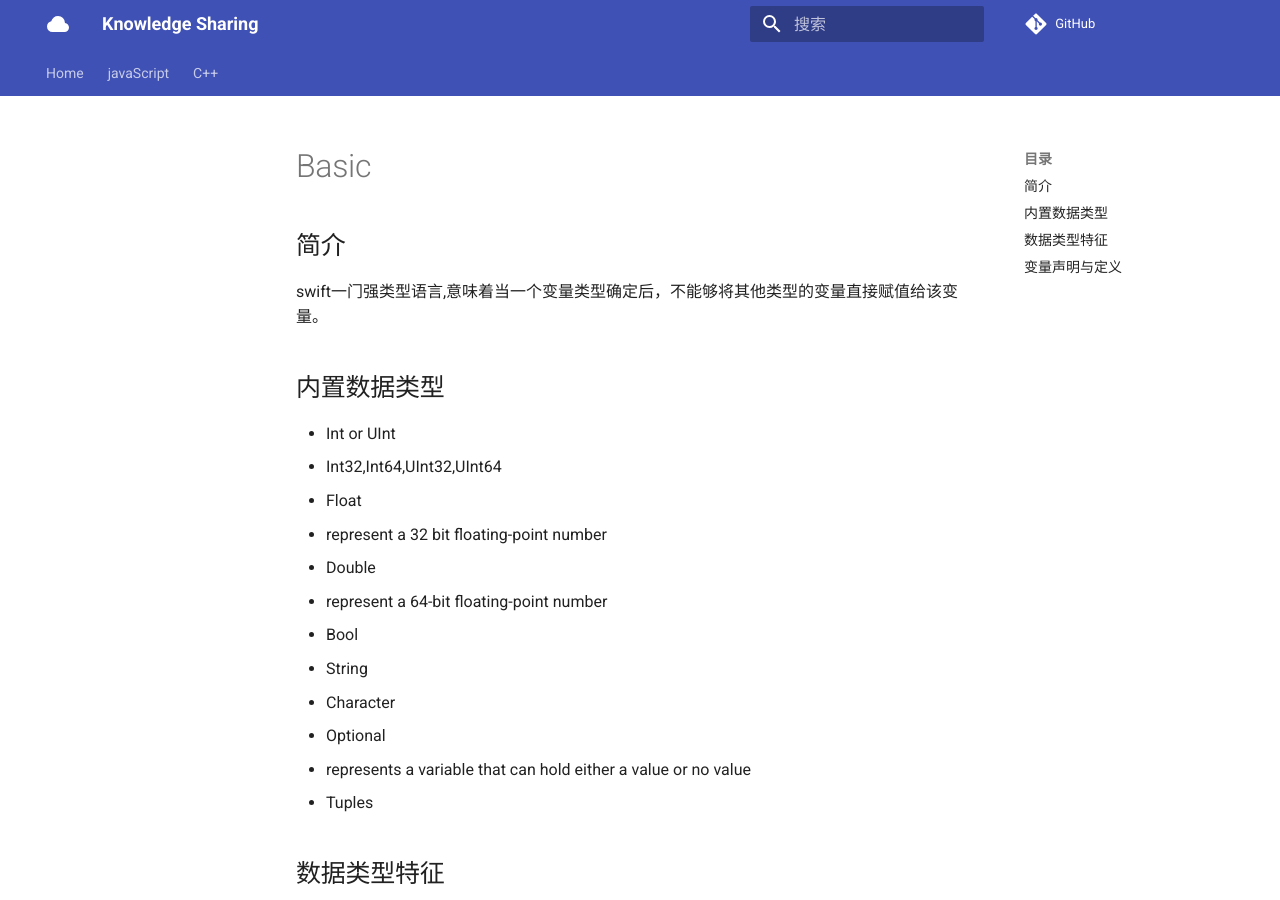
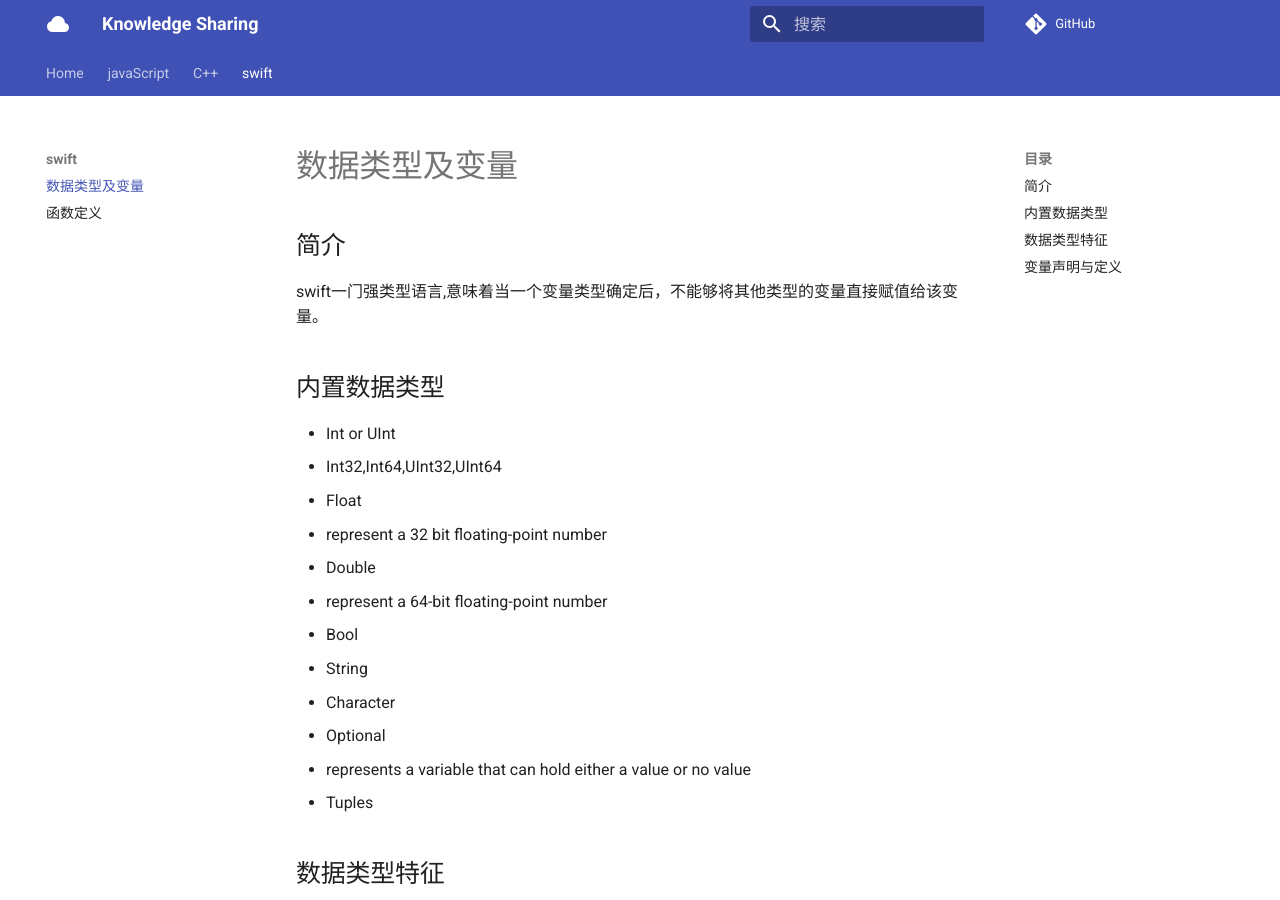
Before and after one commit to zhoukaidev/ks_blog, an MkDocs documentation site: the page built from docs/swift/basic.md, in a window 1280 px wide and 900 px high. Built offline with MkDocs 1.6.1 and Material for MkDocs 9.7.7, drawn with Linux system fonts in a browser that asks for light colours; comment, search, counter and statistics services are not loaded.

Commit message:
Add navigator to swift

```diff
--- a/mkdocs.yml
+++ b/mkdocs.yml
@@ -33,3 +33,6 @@ nav:
     - 'C++技术总结':
       - '单例模式': C++/others/singleTon_mutex_call_once.md
       - '单例模式_2': C++/others/singleTon_atomic_static_member.md
+  - 'swift':
+    - '数据类型及变量': swift/basic.md
+    - '函数定义': swift/function.md
```
